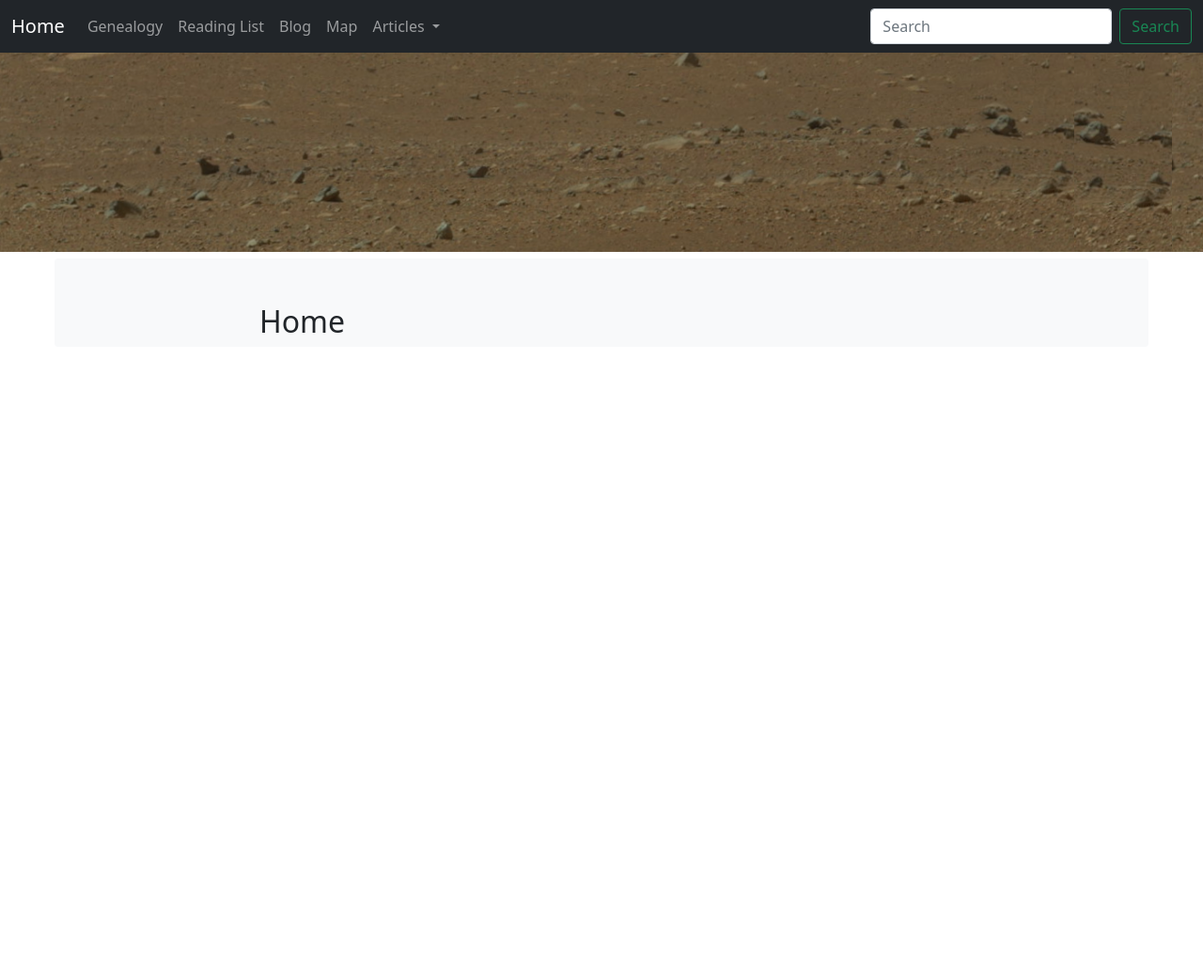
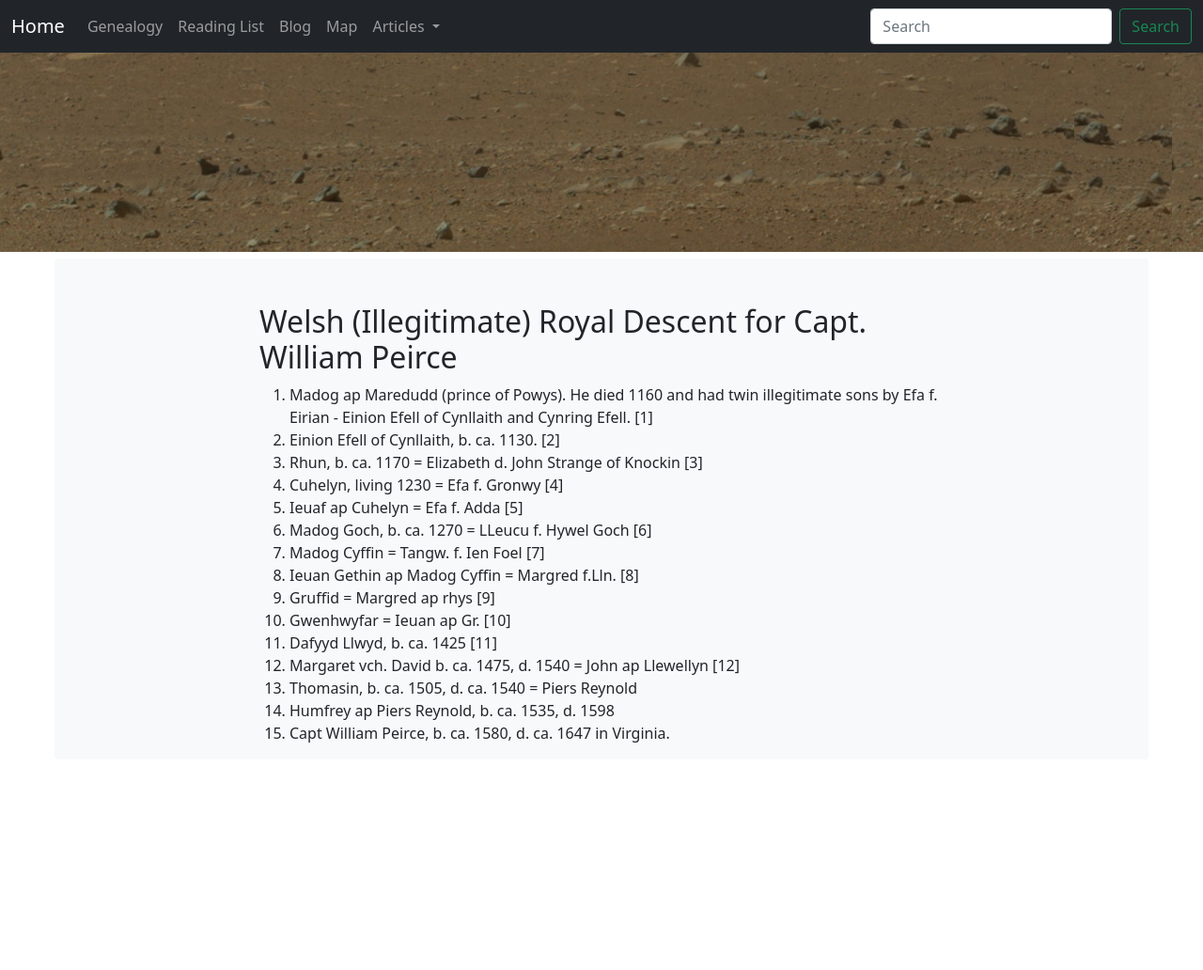
Before and after one commit to basic99/homepage2, a PHP site: page /article/madog_powys.php in a window 1280 px wide. Shown: the top 1032 px of the page at 94% size. Run offline with PHP 8.4, Linux system fonts and the light colour scheme.

Commit message:
genealogy page

```diff
--- a/article/madog_powys.php
+++ b/article/madog_powys.php
@@ -29,7 +29,28 @@ include "../menu.php";
 <div class="row g-5 bg-light rounded">
   <div class="col-md-2"></div>
   <div class="col-md-8">
-    <h2>Home</h2>
+    <h2>Welsh (Illegitimate) Royal Descent for Capt. William Peirce</h2>
+
+<ol>
+ <li>Madog ap Maredudd (prince of Powys). He died 1160 and had twin illegitimate sons by Efa f. Eirian - Einion Efell of Cynllaith and Cynring Efell. [1]</li>
+ <li>Einion Efell of Cynllaith, b. ca. 1130. [2]</li>
+ <li>Rhun, b. ca. 1170 = Elizabeth d. John Strange of Knockin [3]</li>
+ <li>Cuhelyn, living 1230 = Efa f. Gronwy [4]</li>
+ <li>Ieuaf ap Cuhelyn = Efa f. Adda [5]</li>
+ <li>Madog Goch, b. ca. 1270 = LLeucu f. Hywel Goch [6]</li>
+ <li>Madog Cyffin = Tangw. f. Ien Foel [7]</li>
+ <li>Ieuan Gethin ap Madog Cyffin = Margred f.Lln. [8]</li>
+ <li>Gruffid = Margred ap rhys [9]</li>
+ <li>Gwenhwyfar = Ieuan ap Gr. [10]</li>
+ <li>Dafyyd Llwyd, b. ca. 1425 [11]</li>
+ <li>Margaret vch. David b. ca. 1475, d. 1540 = John ap Llewellyn [12]</li>
+ <li>Thomasin, b. ca. 1505, d. ca. 1540 = Piers Reynold</li>
+ <li>Humfrey ap Piers Reynold, b. ca. 1535, d. 1598</li>
+ <li>Capt William Peirce, b. ca. 1580, d. ca. 1647 in Virginia.</li>
+
+
+
+</ol>
 
 
 
```
